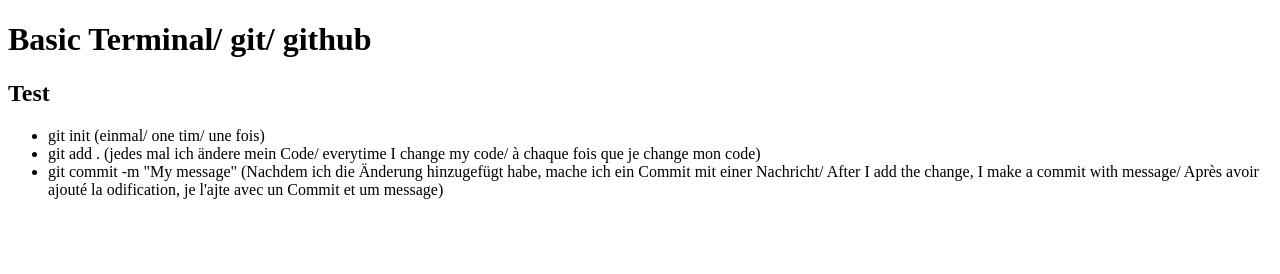
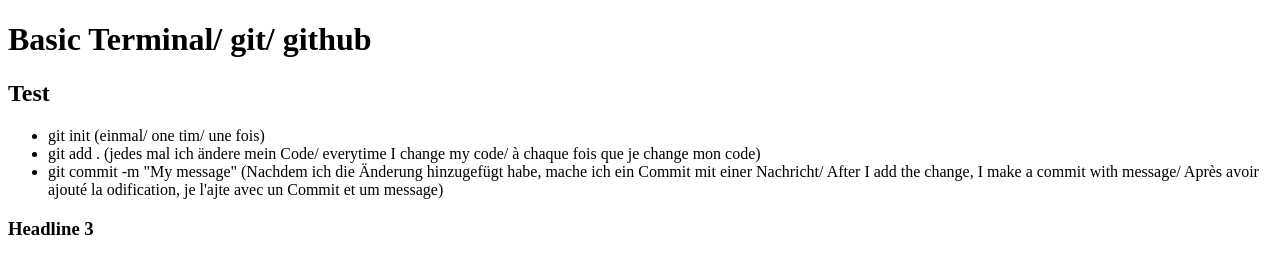
Before and after one commit to iwinter74/first_repo_temp, a plain HTML site: page index.html in a window 1280 px wide. Drawn offline with Linux system fonts and the light colour scheme.

Commit message:
new section

```diff
--- a/index.html
+++ b/index.html
@@ -14,5 +14,8 @@
         <li>git add . (jedes mal ich ändere mein Code/ everytime I change my code/ à chaque fois que je change mon code)</li>
         <li>git commit -m "My message" (Nachdem ich die Änderung hinzugefügt habe, mache ich ein Commit mit einer Nachricht/ After I add the change, I make a commit with  message/ Après avoir ajouté la odification, je l'ajte avec un Commit et um message)</li>
     </ul>
+    <section>
+        <h3>Headline 3</h3>
+    </section>
 </body>
 </html>
```
